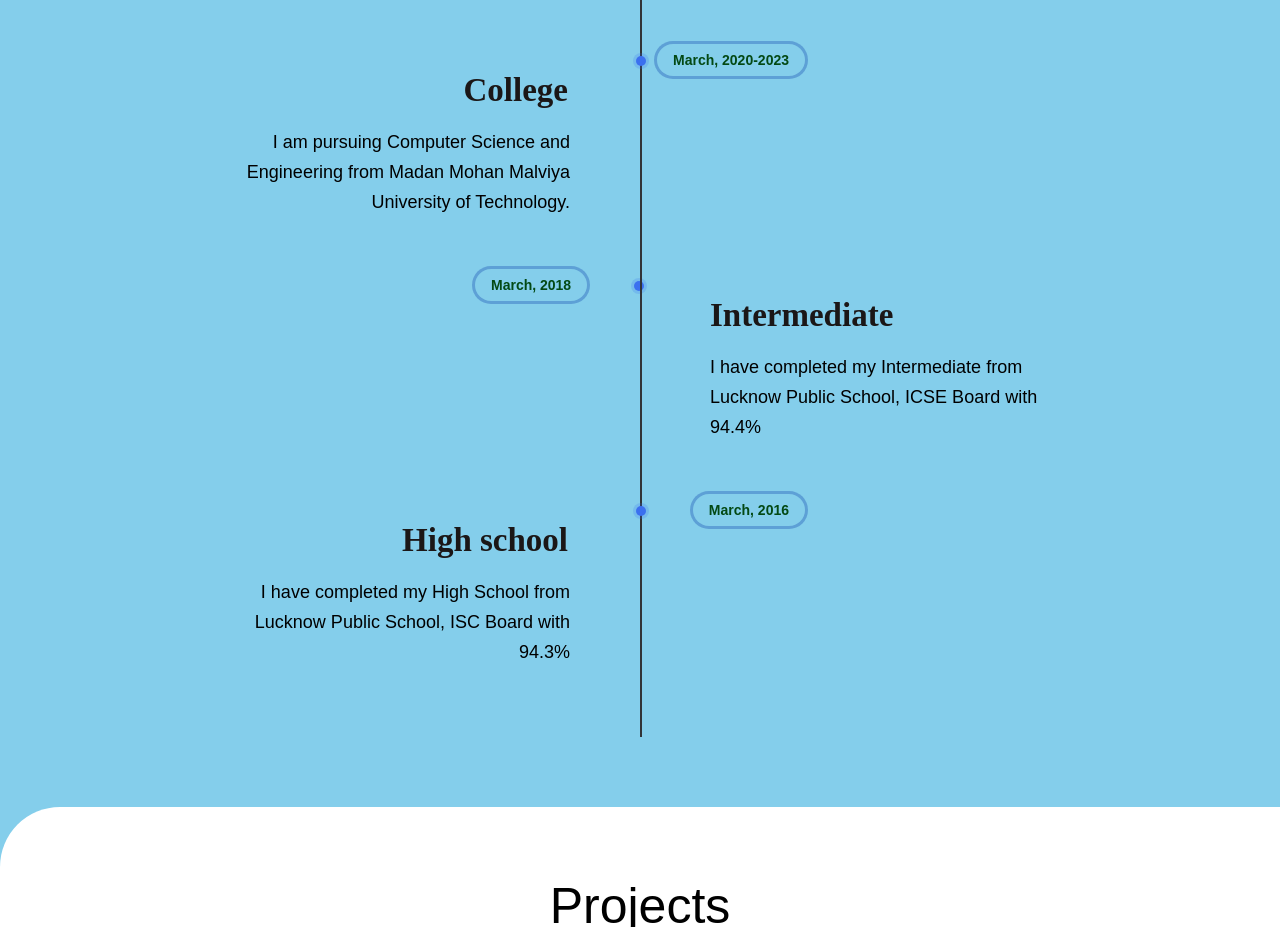
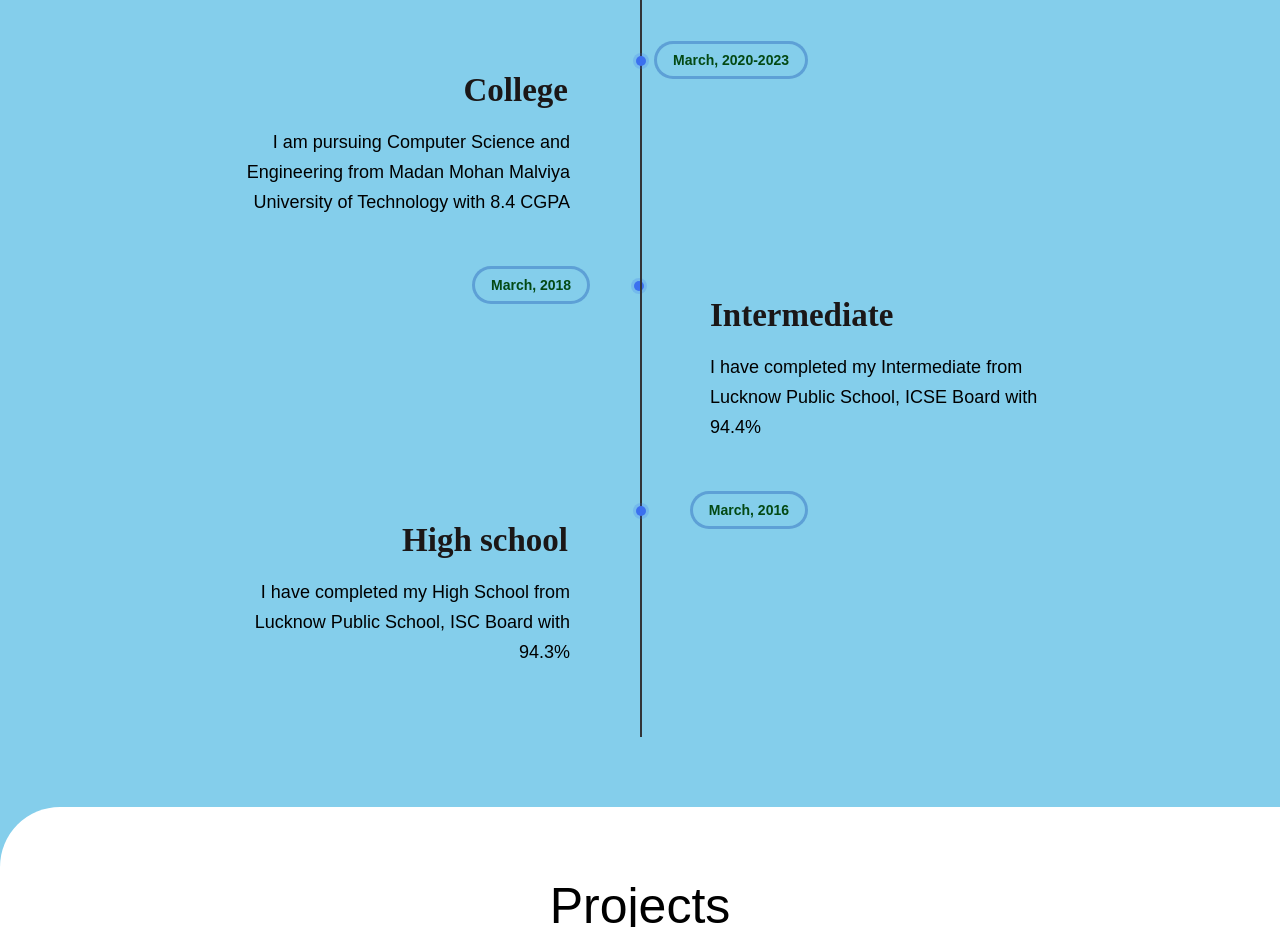
Before and after one commit to DwivediAman-exe/Portfolio, a plain HTML site: page index.html in a window 1280 px wide. Shown: the part 2120-3047 px from the top of the page. Drawn offline with nearby package versions, Linux system fonts and the light colour scheme; animation ran at ten frames a second; a web font is replaced by a local one.

Commit message:
Update index.html

```diff
--- a/index.html
+++ b/index.html
@@ -172,7 +172,7 @@
 					<li>
 						<div class="right_content">
 							<h2>College</h2>
-							<p>I am pursuing Computer Science and Engineering from Madan Mohan Malviya University of Technology.
+							<p>I am pursuing Computer Science and Engineering from Madan Mohan Malviya University of Technology with 8.4 CGPA
 							</p>
 						</div>
 						<div class="left_content">
```
